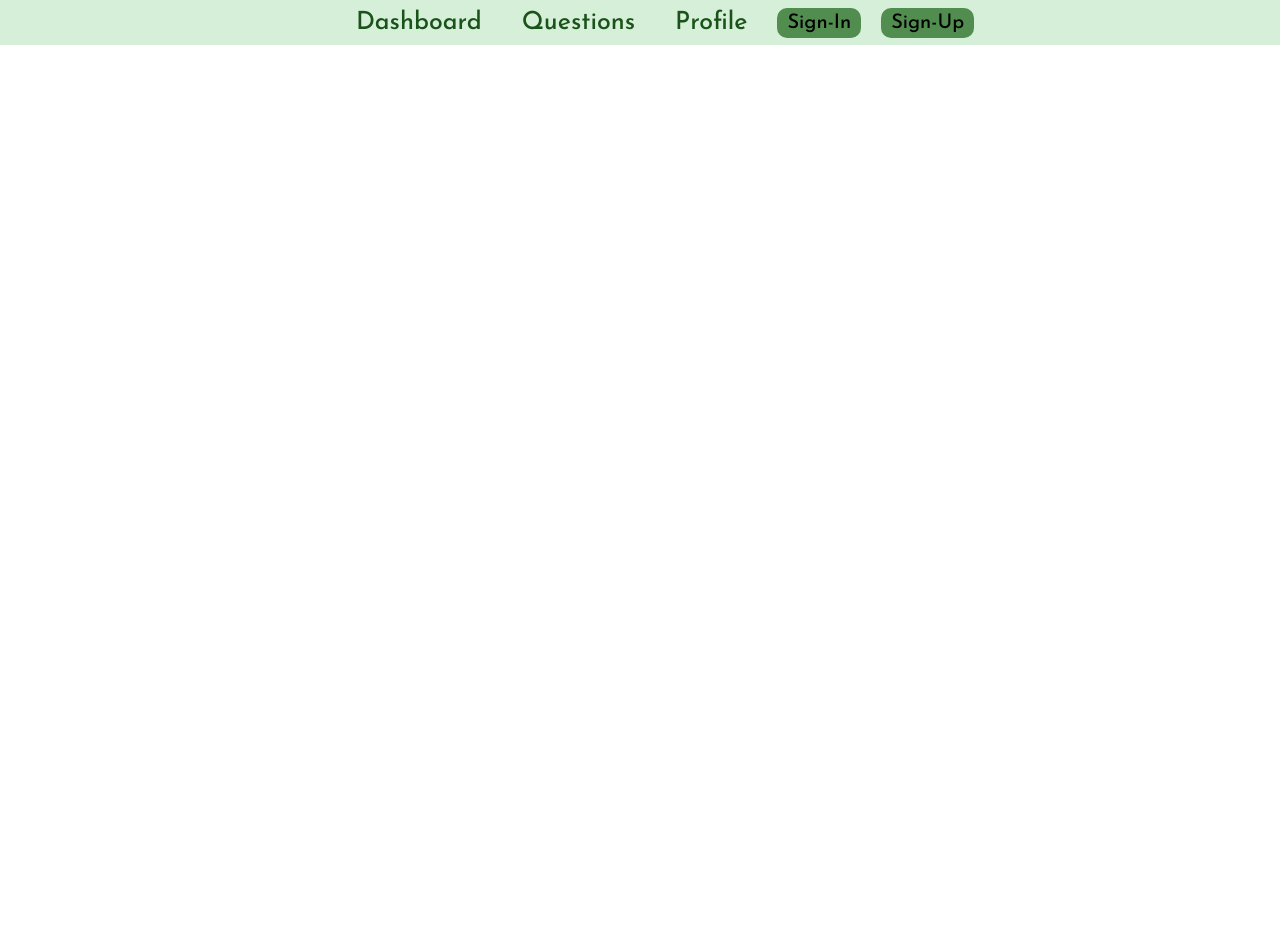
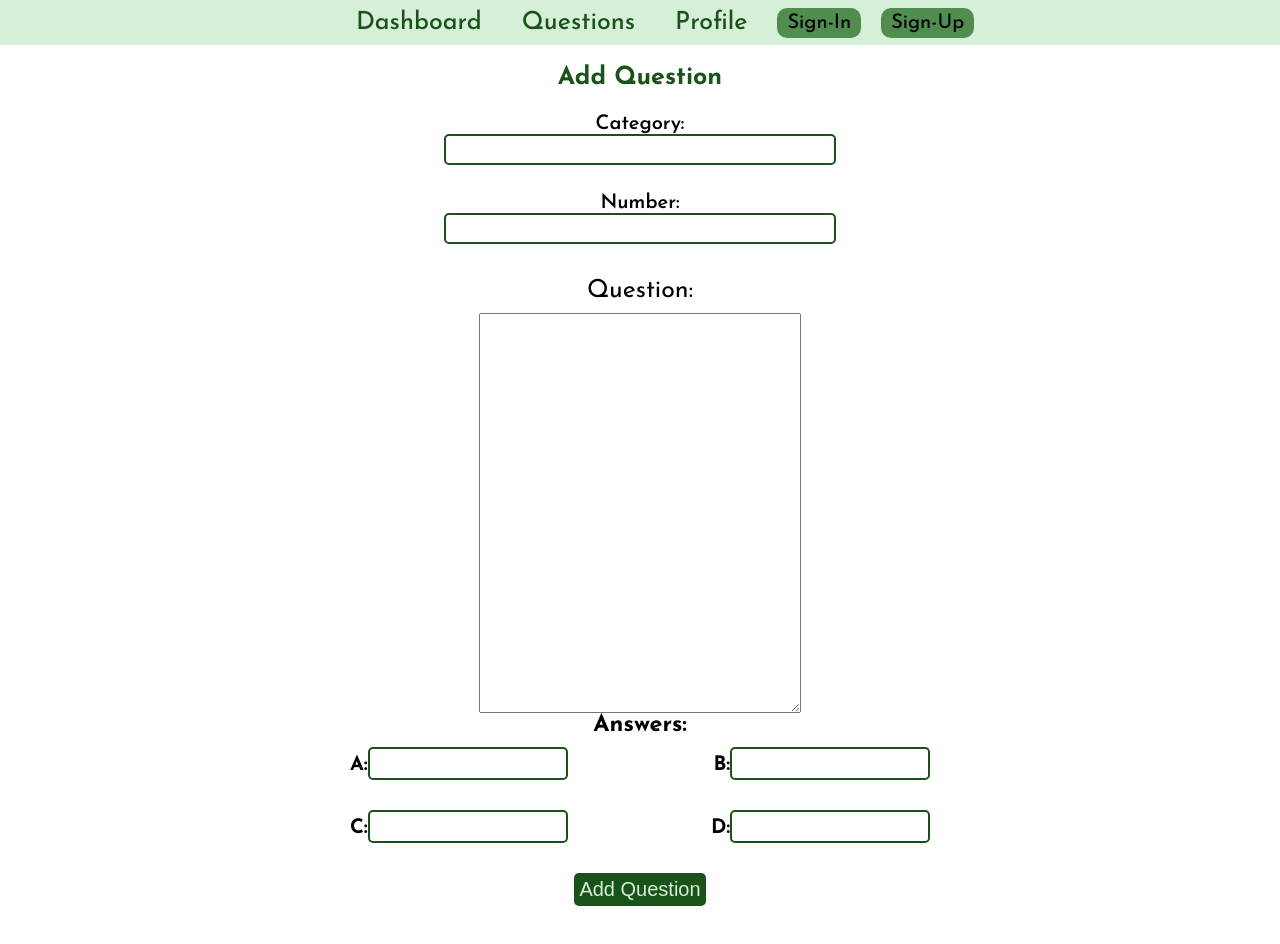
Before and after one commit to WeBstwr/Quiz-Application, a React (Vite) app in the folder client/: page /AddQuestion in a window 1280 px wide. Before the commit the page ends 800 px from the top, so only its background shows below. Built offline with nearby package versions, Linux system fonts and the light colour scheme; no server answers.

Commit message:
create basic layout for add question section
I have created a basic layout for the add question section for the admin

```diff
--- a/client/package.json
+++ b/client/package.json
@@ -14,7 +14,8 @@
     "firebase": "^10.12.3",
     "react": "^18.2.0",
     "react-dom": "^18.2.0",
-    "react-router-dom": "^6.25.0"
+    "react-router-dom": "^6.25.0",
+    "rich-text-editor": "^7.3.0"
   },
   "devDependencies": {
     "@types/react": "^18.2.66",
--- a/client/src/App.jsx
+++ b/client/src/App.jsx
@@ -9,6 +9,7 @@ import Questions from "./pages/Questions/Questions";
 import Profile from "./pages/Profile/Profile";
 import Students from "./pages/admin/Students/Students";
 import Category from "./pages/admin/Category/Category";
+import AddQuestion from "./pages/admin/AddQuestion/AddQuestion";
 import { BrowserRouter, Routes, Route } from "react-router-dom";
 
 function App() {
@@ -24,6 +25,7 @@ function App() {
           <Route path="/Profile" element={<Profile />} />
           <Route path="/Students" element={<Students />} />
           <Route path="/Category" element={<Category />} />
+          <Route path="/AddQuestion" element={<AddQuestion />} />
         </Routes>
         {/* <Footer /> */}
       </BrowserRouter>
--- a/client/src/pages/admin/AddQuestion/AddQuestion.jsx
+++ b/client/src/pages/admin/AddQuestion/AddQuestion.jsx
@@ -0,0 +1,87 @@
+import React, { useState } from "react";
+import "./addQuestion.css";
+
+function AddQuestion() {
+  const [category, setCategory] = useState("");
+  const [number, setNumber] = useState("");
+  const [question, setQuestion] = useState("");
+  const [answers, setAnswers] = useState(["", "", "", ""]);
+
+  const handleAnswerChange = (index, value) => {
+    const newAnswers = [...answers];
+    newAnswers[index] = value;
+    setAnswers(newAnswers);
+  };
+
+  const handleSubmit = (e) => {
+    e.preventDefault();
+    const newQuestion = {
+      category,
+      number,
+      question,
+      answers,
+    };
+
+    console.log(newQuestion);
+  };
+
+  return (
+    <section className="add-quiz-section">
+      <h2>add question</h2>
+      <form className="quiz-container" onSubmit={handleSubmit}>
+        <div className="fill-in-space">
+          <label>Category:</label>
+          <input
+            type="text"
+            value={category}
+            onChange={(e) => setCategory(e.target.value)}
+            required
+          />
+        </div>
+        <div className="fill-in-space">
+          <label>Number:</label>
+          <input
+            type="number"
+            value={number}
+            onChange={(e) => setNumber(e.target.value)}
+            required
+          />
+        </div>
+        <div className="quiz-space">
+          <label className="quiz-label">Question:</label>
+          <textarea
+            type="text"
+            value={question}
+            onChange={(e) => setQuestion(e.target.value)}
+            required
+          />
+        </div>
+        <div className="choices-section">
+          <label className="answers-area">
+            {" "}
+            <h3>Answers:</h3>{" "}
+          </label>
+          <div className="answers-container">
+            {["A", "B", "C", "D"].map((label, index) => (
+              <div key={index}>
+                <label>{label}:</label>
+                <input
+                  className="answers-input"
+                  type="text"
+                  value={answers[index]}
+                  onChange={(e) => handleAnswerChange(index, e.target.value)}
+                  required
+                />
+              </div>
+            ))}
+          </div>
+        </div>
+        <button className="submit-btn" type="submit">
+          Add Question
+        </button>
+      </form>
+    </section>
+  );
+}
+
+export default AddQuestion;
--- /dev/null
+++ b/client/src/pages/admin/AddQuestion/addQuestion.css
@@ -0,0 +1,99 @@
+.add-quiz-section {
+  margin-bottom: 4rem;
+}
+
+.add-quiz-section h2 {
+  font-size: 2.5rem;
+  text-transform: capitalize;
+  text-align: center;
+  color: var(--first-color);
+  padding: 2rem;
+}
+
+.quiz-container {
+  display: flex;
+  flex-direction: column;
+  flex-wrap: wrap;
+  justify-content: center;
+  align-items: center;
+}
+
+.fill-in-space {
+  width: 40rem;
+  font-size: 2rem;
+  font-weight: 600;
+  margin-bottom: 2rem;
+  padding: 4px;
+  text-align: center;
+}
+
+.fill-in-space input {
+  font-size: 2rem;
+  width: 100%;
+  text-align: center;
+  padding: 2px;
+  border: 2px solid var(--first-color);
+  border-radius: 5px;
+}
+
+.quiz-space {
+  display: flex;
+  flex-direction: column;
+  justify-content: center;
+  align-items: center;
+}
+
+.quiz-label {
+  font-size: 2.5rem;
+  font-size: 700;
+  padding: 1rem;
+}
+
+.quiz-space textarea {
+  padding: 2rem;
+  font-size: 2.5rem;
+  font-family: inherit;
+  align-items: center;
+  height: 40rem;
+}
+
+.answers-area {
+  font-size: 2rem;
+  justify-content: center;
+  align-items: center;
+  text-align: center;
+}
+
+.answers-input {
+  border: 2px solid var(--first-color);
+  border-radius: 5px;
+  margin-bottom: 2rem;
+  padding: 3px;
+  width: 20rem;
+  font-size: 2rem;
+}
+
+.answers-container {
+  width: 60rem;
+  padding: 1rem;
+  display: flex;
+  gap: 1rem;
+  flex-wrap: wrap;
+  justify-content: space-between;
+}
+
+.answers-container label {
+  font-size: 2rem;
+  align-items: center;
+  justify-content: center;
+  font-weight: 700;
+}
+
+.submit-btn {
+  background-color: var(--first-color);
+  font-size: 2rem;
+  padding: 0.5rem;
+  border-radius: 5px;
+  border: none;
+  color: var(--fourth-color);
+}
```
Also changed, not shown: 1 other file (tests, documents, lock files or other folders).
